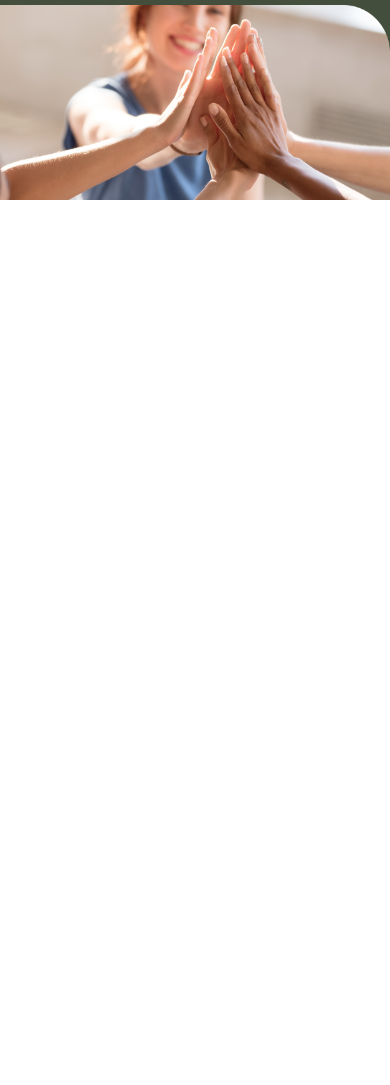
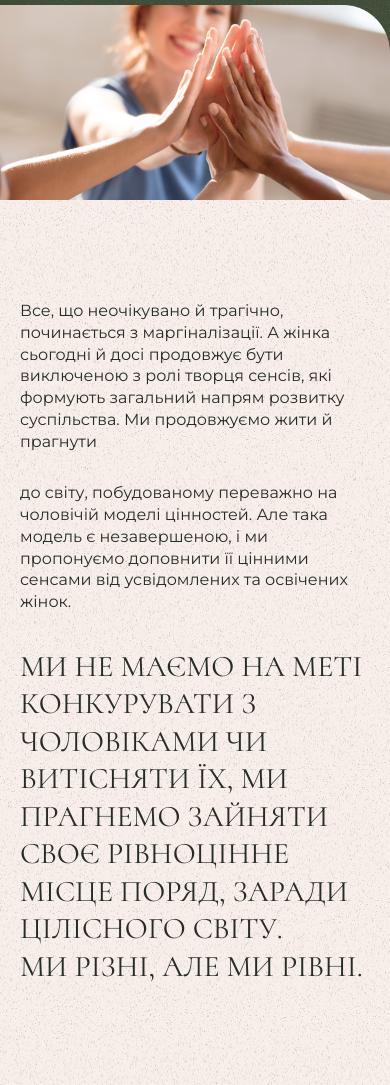
Before and after one commit to dimanaumych/lagerta, a plain HTML site: page index.html in a window 390 px wide. Shown: the part 255-1340 px from the top of the page. Before the commit the page ends 844 px from the top, so only its background shows below. Drawn offline with Linux system fonts and the light colour scheme.

Commit message:
Add info block + media

```diff
--- a/css/style.css
+++ b/css/style.css
@@ -13,7 +13,7 @@ a {
 
 .join-us-wrapper{
     width: 100%;
-    background: rgb(67,78,60);
+    background: url("../images/front-page/bg 1 screnn green.png");
     display: flex;
 
 }
@@ -81,10 +81,71 @@ a {
 }
 
 
+/*Second Block-End*/
+
+
+/*Split-Block-Start*/
+
+.info-wrapper{
+    width: 100%;
+    background: url("../images/front-page/bg 2 screen pink.png");
+    padding-top: 200px;
+    padding-bottom: 200px;
+}
+
+.info{
+    max-width: 1200px;
+    margin: 0px auto;
+}
+
+.info-container{
+    max-width: 650px;
+    margin: 0px auto;
+}
+
+.info_split{
+    display: flex;
+    justify-content: center;
+}
+
+.info_split__text{
+    max-width: 300px;
+    font-family: 'Montserrat';
+    font-style: normal;
+    font-weight: 400;
+    font-size: 16px;
+    line-height: 136%;
+    color: #262B24;
+}
+
+.info_text__text{
+    font-family: 'Cormorant';
+    font-style: normal;
+    font-weight: 400;
+    font-size: 30px;
+    line-height: 125%;
+    text-transform: uppercase;
+    color: #262B24;
+}
+
+.info_split:first-child{
+    margin-right: 50px;
+}
+
+.info-text-wrapper{
+    max-width: 650px;
+    display: flex;
+    align-items: center;
+    justify-content: center;
+    margin: 0px auto;
+    margin-top: 35px;
+
+}
 
 
 
-/*Second Block-End*/
+/*Split-Block-End*/
+
 
 @media (max-width: 1440px) {
 
@@ -142,8 +203,32 @@ a {
         margin-top: 0px;
     }
 
+    .info-wrapper {
+        padding-top: 100px;
+        padding-bottom: 100px;
+    }
 
+    .info-container {
+        padding: 0px 20px;
+    }
 
+    .info_split {
+        flex-direction: column;
+        width: 100%;
+    }
+
+    .info_split__text:first-child{
+        margin-bottom: 30px;
+    }
+
+    .info_split__text{
+        max-width: 100%;
+    }
+
+    .info_split:first-child {
+        margin-right: 0px;
+        max-width: 100%;
+    }
 }
 
 @media (max-width: 500px) {
--- a/index.html
+++ b/index.html
@@ -41,6 +41,22 @@
 </div>
 
 
+<div class="info-wrapper">
+	<div class="info">
+		<div class="info-container">
+			<div class="info_split">
+				<p class="info_split__text">Все, що неочікувано й трагічно, починається з маргіналізації. А жінка сьогодні й досі продовжує бути виключеною з ролі творця сенсів, які формують загальний напрям розвитку суспільства. Ми продовжуємо жити й прагнути </p>
+				<p class="info_split__text">до світу, побудованому переважно на чоловічій моделі цінностей. Але така модель є незавершеною, і ми пропонуємо доповнити її цінними сенсами від усвідомлених та освічених жінок.</p>
+			</div>
+			<div class="info-text-wrapper">
+				<p class="info_text__text">Ми не маємо на меті конкурувати з чоловіками чи витісняти їх, ми прагнемо зайняти своє рівноцінне місце поряд, заради цілісного світу. <br><span>Ми різні, але ми рівні.</span></p>
+			</div>
+		</div>
+
+	</div>
+</div>
+
+
 
 <footer>
 
```
Also changed, not shown: images/front-page/bg 1 screnn green.png (added), images/front-page/bg 2 screen pink.png (added).
